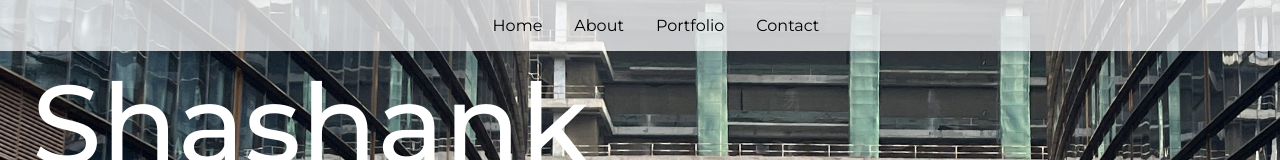
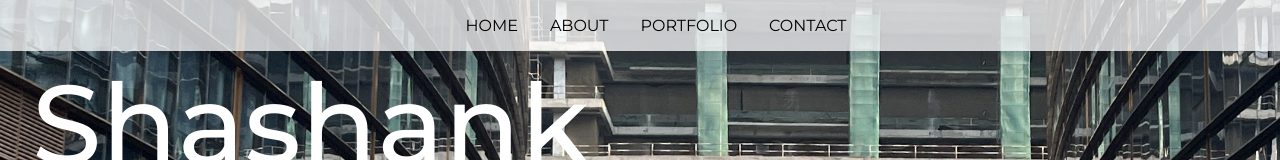
Before and after one commit to ShashankRajput90/my-portfolio-repo, a React (Vite) app: page / in a window 1280 px wide. Shown: the top 160 px of the page. Built offline with nearby package versions, Linux system fonts and the light colour scheme.

Commit message:
Update header links to uppercase and refine image alt text in Portfolio component

```diff
--- a/src/Components/Header.jsx
+++ b/src/Components/Header.jsx
@@ -21,10 +21,10 @@ const Header = () => {
         zIndex: 10,
       }}
     >
-      <a href="#home">Home</a>
-      <a href="#about">About</a>
-      <a href="#portfolio">Portfolio</a>
-      <a href="#footer">Contact</a>
+      <a href="#home">HOME</a>
+      <a href="#about">ABOUT</a>
+      <a href="#portfolio">PORTFOLIO</a>
+      <a href="#footer">CONTACT</a>
     </div>
   );
 };
--- a/src/Components/Portfolio.jsx
+++ b/src/Components/Portfolio.jsx
@@ -21,7 +21,7 @@ import React from "react";
  */
 import image from "../../src/images/tree.jpg";
 
-const imageAltText = "a good tree with a good view.";
+const imageAltText = "a tree with a good view.";
 
 /**
  * Project list
```
